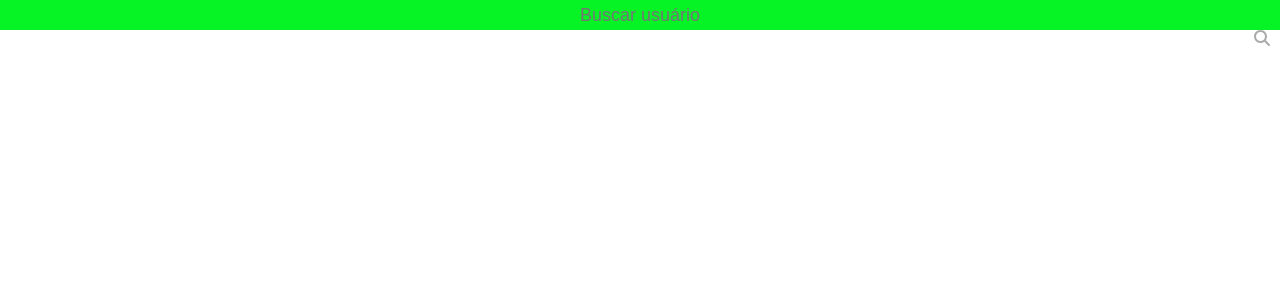
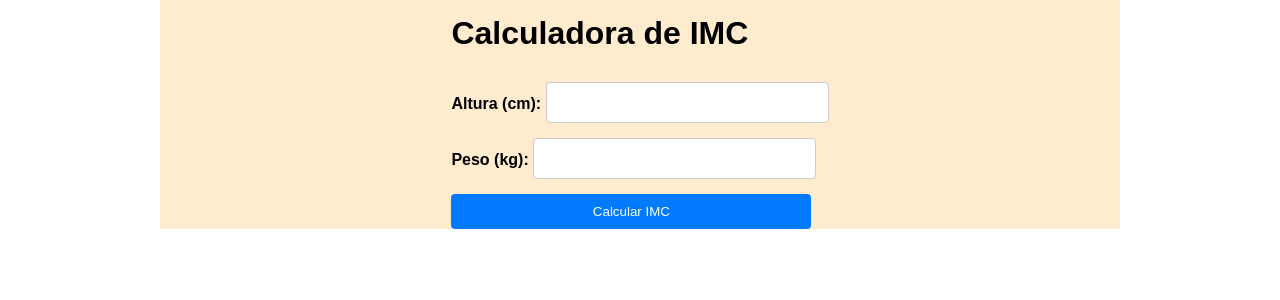
Before and after one commit to SIMOES131/atividade_modulo_28, a React (Vite) app: page / in a window 1280 px wide. Shown: the top 300 px of the page. Built offline with nearby package versions, Linux system fonts and the light colour scheme.

Commit message:
Commit inicial

```diff
--- a/src/App.jsx
+++ b/src/App.jsx
@@ -1,31 +1,47 @@
-import { useState } from "react"
-import { FontAwesomeIcon } from "@fortawesome/react-fontawesome";
-import { faSearch } from "@fortawesome/free-solid-svg-icons";
-
-import Perfil from "./components/Perfil"
-import Formulario from "./components/Formulario"
-import ReposList from "./components/ReposList";
-
-
+import React, { useState } from 'react';
+import Formulario from './components/Formulario';
 
 function App() {
-  const [formularioEstaVisivel, setFormularioEstaVisivel] = useState(true);
-  const [nomeUsuario, setNomeUsuario] = useState('');
+  const [imc, setImc] = useState(null);
+  const [classificacao, setClassificacao] = useState('');
 
-  return(
-    <div>
-      <input type="text" placeholder="Buscar usuário" onBlur={(e) => setNomeUsuario(e.target.value)}/>
+  const calcularIMC = (altura, peso) => {
+    if (altura && peso) {
+      const alturaMetros = altura / 100; // Converter altura para metros
+      const imcCalculado = (peso / (alturaMetros * alturaMetros)).toFixed(2); // Cálculo do IMC
 
-      {nomeUsuario.length > 4 && (
-        <>
-          <Perfil nomeUsuario={nomeUsuario}/>
-          <ReposList nomeUsuario={nomeUsuario}/>
-        </>
+      setImc(imcCalculado);
+      definirClassificacao(imcCalculado);
+    }
+  };
+
+  const definirClassificacao = (imc) => {
+    if (imc < 18.5) {
+      setClassificacao('Abaixo do peso');
+    } else if (imc >= 18.5 && imc <= 24.9) {
+      setClassificacao('Peso normal');
+    } else if (imc >= 25 && imc <= 29.9) {
+      setClassificacao('Sobrepeso');
+    } else {
+      setClassificacao('Obesidade');
+    }
+  };
+
+  return (
+    <div class="container">
+      <div className="App">
+      <h1>Calculadora de IMC</h1>
+      <Formulario calcularIMC={calcularIMC} />
+
+      {imc && (
+        <div class="resultado">
+          <h2>Seu IMC: {imc}</h2>
+          <p>Classificação: {classificacao}</p>
+        </div>
       )}
-
-      <FontAwesomeIcon icon={faSearch} style={{ position: 'absolute', right: '10px', color: '#aaa', cursor: 'pointer' }} />
     </div>
-  )
+    </div>
+  );
 }
 
-export default App
+export default App;
--- /dev/null
+++ b/src/components/Formulario/Formulario.module.css
@@ -0,0 +1,33 @@
+.form {
+    display: flex;
+    flex-direction: column;
+    margin-top: 30px;
+    gap: 15px;
+}
+
+.label {
+    font-weight: bold;
+    margin-bottom: 5px;
+}
+
+.input {
+    padding: 8px;
+    border: 1px solid #ccc;
+    border-radius: 4px;
+    text-align: center;
+    font-size: 20px;
+}
+
+.button {
+    width: 360px;
+    padding: 10px;
+    background-color: #007bff;
+    color: #fff;
+    border: none;
+    border-radius: 4px;
+    cursor: pointer;
+}
+
+.button:hover {
+    background-color: #0056b3;
+}
--- a/src/components/Formulario/index.jsx
+++ b/src/components/Formulario/index.jsx
@@ -1,63 +1,48 @@
-import {useState, useEffect} from "react"
+// src/components/Formulario/index.jsx
 
-const Formulario = () => {
-    const [materiaA, setMateriaA]= useState(0);
-    const [materiaB, setMateriaB]= useState(0);
-    const [materiaC, setMateriaC]= useState(0);
-    const [nome, setNome]= useState('');
+import React, { useState } from 'react';
+import styles from './Formulario.module.css';
 
-    useEffect(() => {
-        console.log("O componente iniciou");
+function Formulario({ calcularIMC }) {
+  const [altura, setAltura] = useState('');
+  const [peso, setPeso] = useState('');
 
-        return () => {
-            console.log("O componete finalizou")
-        }
-    }, []);
+  const handleSubmit = (e) => {
+    e.preventDefault();
+    calcularIMC(altura, peso);
+  };
 
-    useEffect(() => {
-        console.log("O estado do nome mudou");
-    }, [nome]);
+  return (
+    <div class="container">
+        <form className={styles.form} onSubmit={handleSubmit}>
+            <div>
+              <label className={styles.label} htmlFor="altura">Altura (cm): </label>
+              <input
+                className={styles.input}
+                type="number"
+                id="altura"
+                value={altura}
+                onChange={(e) => setAltura(e.target.value)}
+                required
+              />
+            </div>
 
-    useEffect(() => {
-        console.log("matéria A mudou: " + materiaA);
-    }, [materiaA, materiaB, materiaC]);
+      <div>
+        <label className={styles.label} htmlFor="peso">Peso (kg): </label>
+        <input
+          className={styles.input}
+          type="number"
+          id="peso"
+          value={peso}
+          onChange={(e) => setPeso(e.target.value)}
+          required
+        />
+      </div>
 
-    const alteraNome = (evento) => {
-        //setNome(evento.target.value);
-        setNome(estadoAnterior => {
-            return evento.target.value;
-        })
-    }
-
-    const renderizaResultado = () => {
-        const soma = materiaA + materiaB + materiaC;
-        const media = soma / 3;
-
-        if (media >= 7) {
-            return (
-                <p>Olá {nome}, você foi aprovado</p>
-            )
-        } else {
-            return (
-                <p>Olá {nome}, você não foi aprovado</p>
-            )
-        }
-    }
-
-    return (
-        <form>
-        <ul>
-            {[1, 2, 3, 4, 5].map(item => (
-                <li key={item}>{item}</li>))}
-        </ul>
-
-            <input type="text" placeholder="Seu nome" onChange={alteraNome}/>
-            <input type="number" placeholder="Nota matéria A" onChange={evento => setMateriaA(parseInt(evento.target.value))}/>
-            <input type="number" placeholder="Nota matéria B" onChange={evento => setMateriaB(parseInt(evento.target.value))}/>
-            <input type="number" placeholder="Nota matéria C" onChange={evento => setMateriaC(parseInt(evento.target.value))}/>
-            {renderizaResultado()}
-        </form>
-    )
+      <button className={styles.button} type="submit">Calcular IMC</button>
+    </form>
+    </div>
+  );
 }
 
 export default Formulario;
--- a/src/components/Perfil/Perfil.module.css
+++ /dev/null
@@ -1,46 +0,0 @@
-.header {
-    background-color: var(--corPrincipal);
-    display: flex;
-    flex-direction: column; /*Quando mudamos o flex-box usamos o align-item e quando não mudamos usamos o justify-content */
-    align-items: center;
-    padding: 180px 0 40px;
-    margin-bottom: 80px;
-}
-
-.avatar {
-    width: 160px;
-    height: 160px;
-    border-radius: 50%;
-    border: 2px solid var(--corSecundaria);
-}
-
-.name {
-    font-size: 18px;
-    color: var(--corSecundaria);
-}
-
-input {
-    font-size: 18px;
-    background-color: #06f325;
-    color: #fff;
-    width: 100%;
-    height: 30px;
-    display: flex;
-    text-align: center;
-    border: none;
-}
-
-@media (max-width: 1024px) {
-    .header {
-        padding: 100px 0 40px;
-        margin-bottom: 50px;
-    }
-}
-
-
-@media (max-width: 568px) {
-    .header {
-        padding: 80px 0 40px;
-        margin-bottom: 30px;
-    }
-}
--- a/src/components/Perfil/index.jsx
+++ /dev/null
@@ -1,14 +0,0 @@
-import styles from './Perfil.module.css';
-
-const Perfil = ({nomeUsuario}) => {
-    return (
-        <header className={styles.header}>
-            <img className={styles.avatar} src={`https://github.com/${nomeUsuario}.png`}/>
-            <h1 className={styles.name}>
-                {nomeUsuario}
-                </h1>
-        </header>
-    )
-}
-
-export default Perfil;
--- a/src/components/ReposList/ReposList.module.css
+++ /dev/null
@@ -1,40 +0,0 @@
-.list {
-    display: grid;
-    grid-template-columns: 1fr 1fr 1fr;
-    gap: 16px;
-}
-
-.listItem {
-    list-style: none;
-    padding: 16px;
-    border: 1px solid rgba(0,0,0, 0.1);
-}
-
-.itemName b, .itemLanguage b {
-    margin-right: 8px;
-}
-
-.itemLink {
-    display:block;
-    background-color: var(--corPrincipal);
-    color: var(--corSecundaria);
-    text-align: center;
-    font-weight: bold;
-    margin-top: 8px;
-    padding: 8px;
-    text-decoration: none;
-}
-
-@media (max-width: 1024px) {
-    .list {
-        grid-template-columns: 1fr 1fr;
-        gap: 10px;
-}
-}
-
-@media (max-width: 568px) {
-    .list {
-        grid-template-columns: 1fr;
-        text-align: center;
-}
-}
--- a/src/components/ReposList/index.jsx
+++ /dev/null
@@ -1,65 +0,0 @@
-import {useState, useEffect} from "react";
-
-import styles from './ReposList.module.css';
-
-
-
-const ReposList = ({nomeUsuario}) => {
-    const [repos, setRepos] = useState([]);
-    const [estaCarregando, setEstaCarregando] = useState(true);
-    const [deuErro, setDeuErro] = useState(false);
-
-    useEffect(() => {
-        setEstaCarregando(true);
-        setDeuErro(false);
-
-        fetch(`https://api.github.com/users/${nomeUsuario}/repos`)
-        .then(res => {
-            if (!res.ok) {
-                throw new Error("Nome de usuário inválido");
-            }
-            return res.json();
-        })
-        //.then(res => res.json())
-        .then(resJson => {
-            setTimeout(() => {
-                setEstaCarregando(false);
-                setRepos(resJson);
-            }, 3000)
-        })
-        .catch(e => {
-            setEstaCarregando(false);
-            setDeuErro(true);
-        })
-
-    }, [nomeUsuario]);
-
-    return (
-        <div className="container">
-        {estaCarregando ? (
-            <h1>Carregando ...</h1>
-        ) : deuErro ? (
-        <h1>Nome de usuário inválido</h1>
-    ) : (
-            <ul className={styles.list}>
-            {repos.map(repositorio => (
-                <li className={styles.listItem} key={repositorio.id}>
-                    <div className={styles.itemName}>
-                        <b>Nome:</b>
-                        {repositorio.name}
-                    </div>
-                    <div className={styles.itemLanguage}>
-                        <b>Linguagem:</b>
-                        {repositorio.language}
-                    </div>
-                    <a className={styles.itemLink} target="_blank" href={repositorio.html_url}>Visitar no Github</a>
-                </li>
-            ))}
-        </ul>
-        )}
-
-        </div>
-    )
-}
-
-export default ReposList;
--- a/src/global.css
+++ b/src/global.css
@@ -6,12 +6,26 @@
 }
 
 .container {
+    background-color: blanchedalmond;
     max-width: 960px;
     width: 100%;
     margin: 0 auto;
+    display: flex;
+    flex-direction: column;
+    align-items: center;
 }
 
-:root {
-    --corPrincipal: #f9ca24;
-    --corSecundaria: #111;
+h1 {
+    margin-top: 15px;
 }
+
+.resultado {
+    text-align: center;
+    margin-top: 30px;
+}
+
+p {
+    margin-top: 20px;
+    margin-bottom: 40px;
+    font-size: 20px;
+}
```
